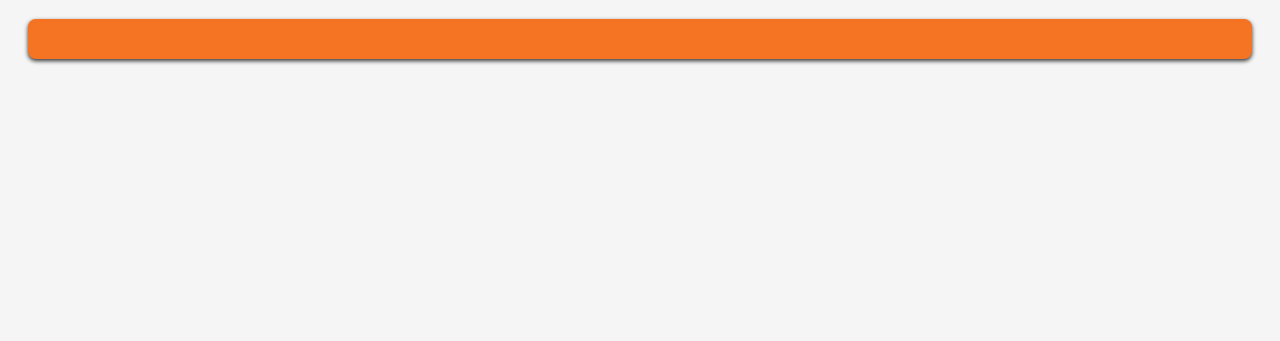
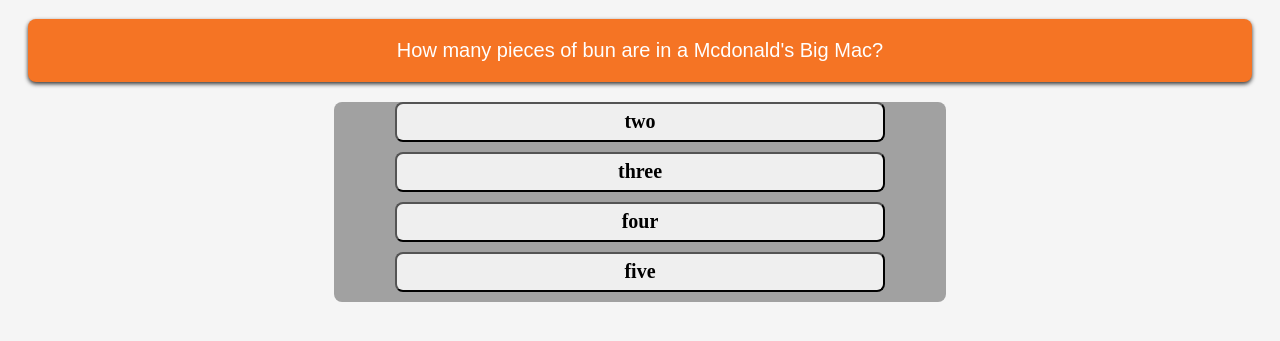
Before and after one commit to Shra2703/Quiz-game-using-JS, a plain HTML site: page index.html in a window 1280 px wide. Shown: the part 89-430 px from the top of the page. Drawn offline with Linux system fonts and the light colour scheme.

Commit message:
added the funcitonality of options button

```diff
--- a/index.html
+++ b/index.html
@@ -4,7 +4,7 @@
     <meta charset="UTF-8" />
     <meta name="viewport" content="width=device-width, initial-scale=1.0" />
     <link rel="stylesheet" href="style.css" />
-    <title>Document</title>
+    <title>Quiz Game</title>
   </head>
   <body>
     <!-- Basic structure of the game -->
--- a/main.js
+++ b/main.js
@@ -0,0 +1,35 @@
+const questionObj = {
+  category: "Food & Drink",
+  id: "qa-1",
+  correctAnswr: "three",
+  options: ["two", "three", "four", "five"],
+  Questions: "How many pieces of bun are in a Mcdonald's Big Mac?",
+};
+
+// destructing the obj
+const { correctAnswr, options, Questions } = questionObj;
+let score = 0;
+
+// fetching all the the divs
+const ques = document.getElementById("question");
+const optEle = document.getElementById("options");
+const scoreEle = document.getElementById("score");
+
+ques.textContent = Questions;
+
+// Populating the options on div
+options.forEach((option) => {
+  const btn = document.createElement("button");
+  btn.textContent = option;
+  optEle.appendChild(btn);
+  btn.addEventListener("click", () => {
+    if (option === correctAnswr) {
+      score++;
+    } else score = score - 0.25;
+    console.log(score);
+    scoreEle.textContent = `Score: ${score} / 5 `;
+
+    ques.textContent = "Quiz completed";
+    optEle.textContent = ""
+  });
+});
```
